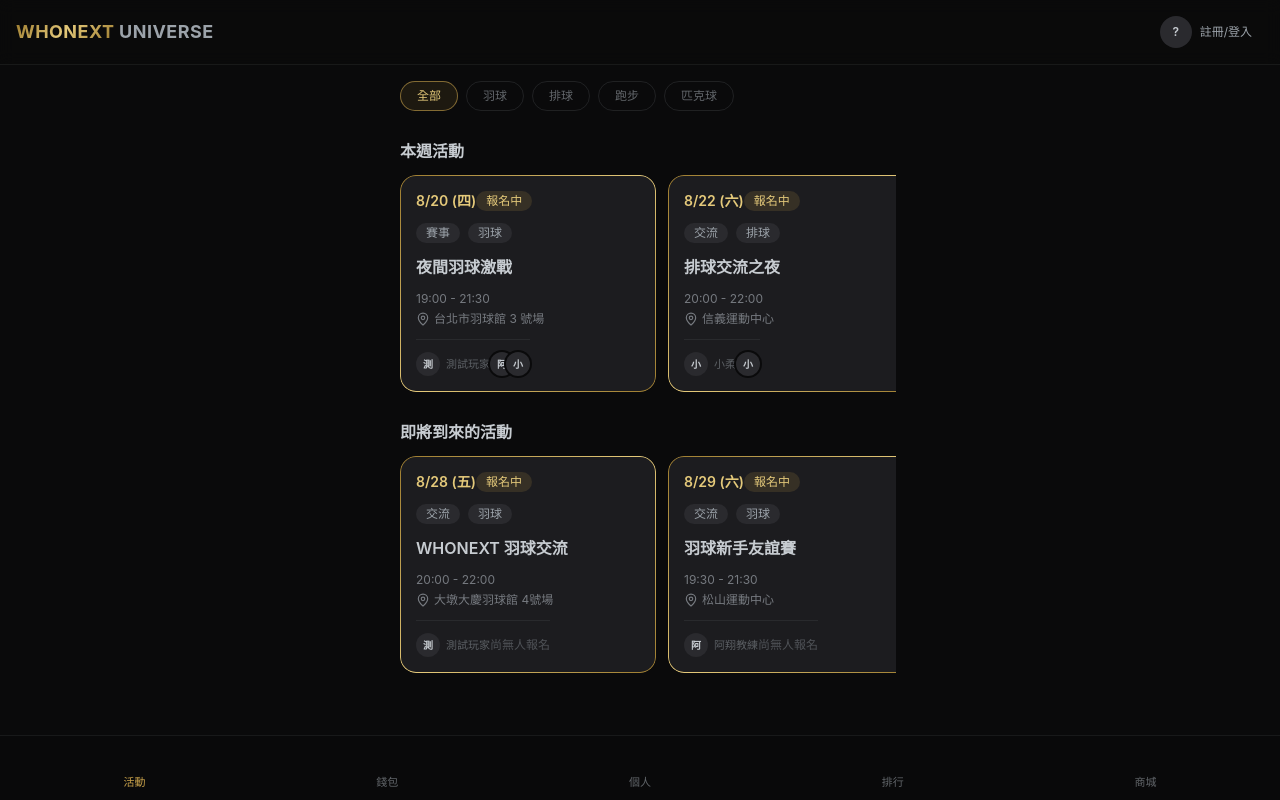
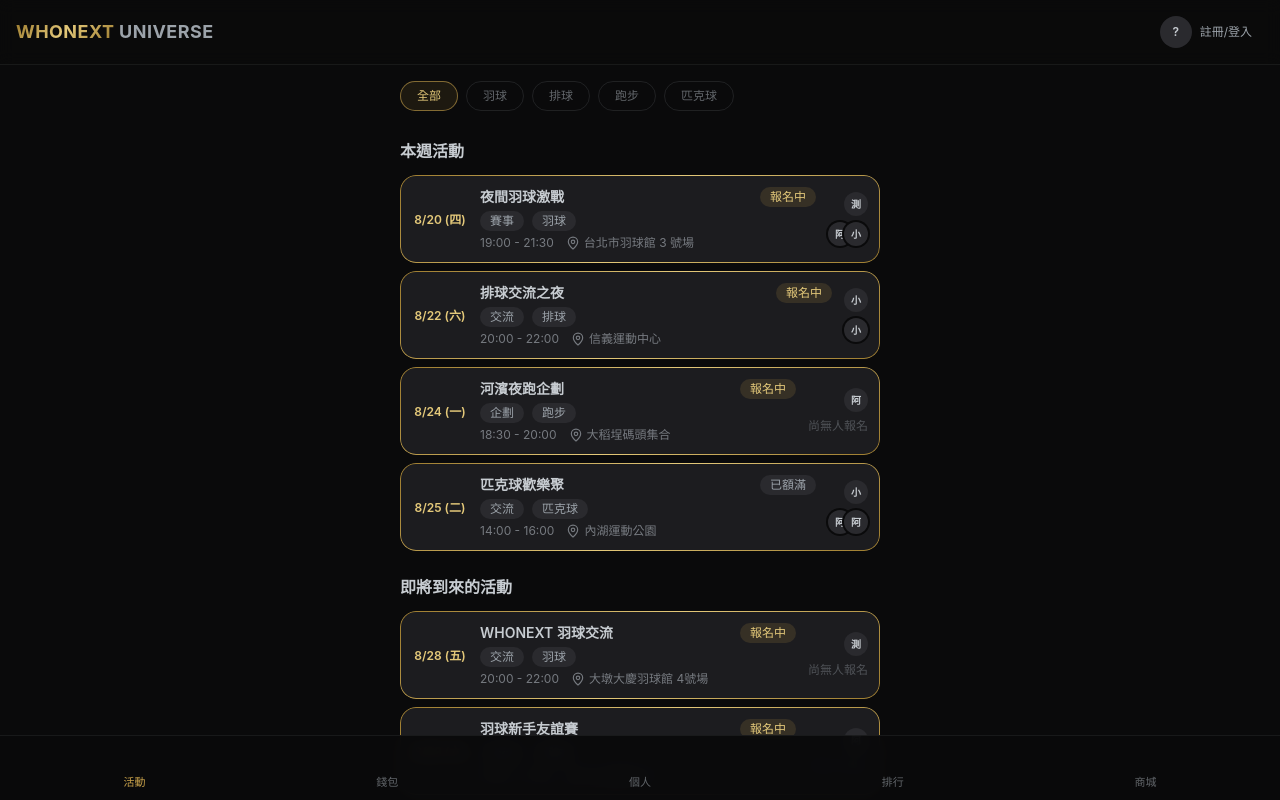
Before and after one commit to nnilbig/universe, a Nuxt app: page / in a window 1280 px wide. Shown: the top 800 px of the page. Built offline with nearby package versions, Linux system fonts and the light colour scheme; some icons are missing.

Commit message:
Change homepage activity cards to a vertical list layout
Replace the horizontal-scroll card row with a stacked list of rows,
dropping the swipe-to-browse interaction in favor of scanning top to
bottom.

```diff
--- a/components/activity/ActivityCard.vue
+++ b/components/activity/ActivityCard.vue
@@ -18,11 +18,16 @@ function open() {
 <template>
   <button
     type="button"
-    class="metallic-border flex w-64 shrink-0 flex-col gap-3 bg-obsidian-800 p-4 text-left transition-transform active:scale-[0.98]"
+    class="metallic-border flex w-full items-center gap-3 bg-obsidian-800 p-3 text-left transition-transform active:scale-[0.99]"
     @click="open"
   >
-    <div class="flex items-center justify-between">
-      <span class="font-display text-sm font-semibold text-gold-light">{{ formatActivityDate(activity.date) }}</span>
+    <div class="flex w-14 shrink-0 flex-col items-center justify-center gap-0.5 py-1 text-center">
+      <span class="font-display text-xs font-semibold leading-tight text-gold-light">{{ formatActivityDate(activity.date) }}</span>
+    </div>
+
+    <div class="min-w-0 flex-1 space-y-1">
+      <div class="flex items-center gap-2">
+        <h3 class="line-clamp-1 min-w-0 flex-1 font-display text-sm font-semibold text-titanium-light">{{ activity.title }}</h3>
         <ActivityStatusBadge :status="activity.status" />
       </div>
 
@@ -31,21 +36,17 @@ function open() {
         <UiBadge variant="neutral">{{ activity.sportType.labelZh }}</UiBadge>
       </div>
 
-    <h3 class="line-clamp-2 font-display text-base font-semibold text-titanium-light">{{ activity.title }}</h3>
-
-    <div class="space-y-1 text-xs text-titanium/70">
-      <p>{{ formatTimeRange(activity.startTime, activity.endTime) }}</p>
-      <p class="flex items-center gap-1">
+      <div class="flex items-center gap-3 text-xs text-titanium/70">
+        <span class="shrink-0">{{ formatTimeRange(activity.startTime, activity.endTime) }}</span>
+        <span class="flex min-w-0 items-center gap-1">
           <MapPin class="h-3.5 w-3.5 shrink-0" />
           <span class="line-clamp-1">{{ activity.location }}</span>
-      </p>
+        </span>
+      </div>
     </div>
 
-    <div class="flex items-center justify-between border-t border-titanium/10 pt-3">
-      <div class="flex items-center gap-1.5">
+    <div class="flex shrink-0 flex-col items-end gap-1.5">
       <UiAvatar :src="organizer?.avatarUrl" :name="organizer?.displayName" size="xs" />
-        <span class="text-[11px] text-titanium/50">{{ organizer?.displayName }}</span>
-      </div>
       <ActivityRegisteredAvatarStack :activity-id="activity.id" :max="3" size="xs" />
     </div>
   </button>
--- a/components/activity/ActivitySection.vue
+++ b/components/activity/ActivitySection.vue
@@ -7,7 +7,7 @@ defineProps<{ label: string; activities: ActivityWithLookups[] }>()
 <template>
   <section class="flex flex-col gap-3">
     <h2 class="font-display text-base font-semibold text-titanium-light">{{ label }}</h2>
-    <div v-if="activities.length" class="-mx-4 flex gap-3 overflow-x-auto px-4 pb-1">
+    <div v-if="activities.length" class="flex flex-col gap-2">
       <ActivityCard v-for="activity in activities" :key="activity.id" :activity="activity" />
     </div>
     <p v-else class="rounded-card border border-dashed border-titanium/15 py-6 text-center text-xs text-titanium/40">
```
Lines whose indentation alone changed are shown as unchanged.
